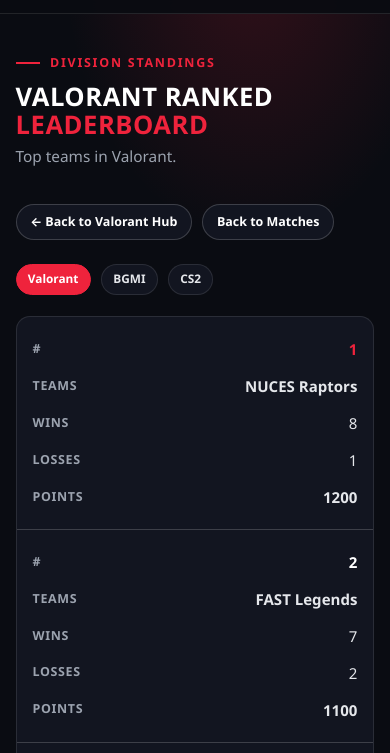
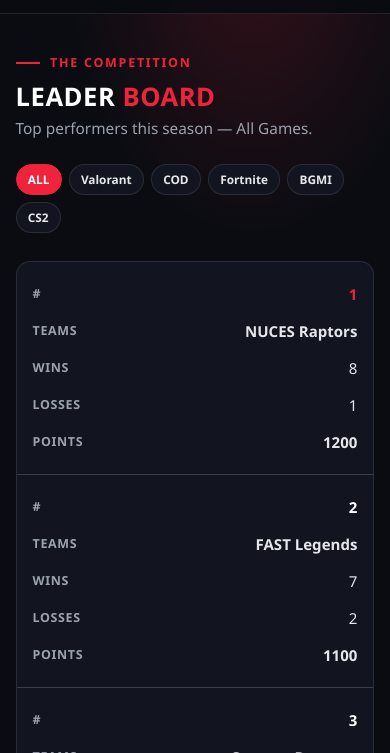
Before and after one commit to fatima-gohar/SE-C_Group08_Redline-Esports-FAST-NUCES, a plain HTML site: page pages/leaderboard.html in a window 390 px wide. Shown: the part 53-806 px from the top of the page. Drawn offline with Linux system fonts and the light colour scheme.

Commit message:
Add Match Details styling and Leaderboard functionality
Added styling for Match Details and implemented the Leaderboard page with its JavaScript functionality.

```diff
--- a/js/leaderboard.js
+++ b/js/leaderboard.js
@@ -1,43 +1,54 @@
 /* ==========================================================================
-   Redline Esports - Ranked Leaderboard Page (Valorant Default + Game Switcher)
+   Redline Esports - Ranked Leaderboard Page (Prototype-Faithful)
    ========================================================================== */
 
 document.addEventListener("DOMContentLoaded", () => {
   const params = new URLSearchParams(window.location.search);
-  let activeCategory = getGameCategory(params.get("game"));
+  const gameParam = params.get("game");
+  const contentEl = document.getElementById("leaderboardContent");
+  const subtitleEl = document.querySelector(".page-subtitle");
+  const filterButtons = document.querySelectorAll(".filter-pill[data-game]");
 
-  const titleEl = document.getElementById("leaderboardTitle");
-  const subtitleEl = document.getElementById("leaderboardSubtitle");
-  const contentEl = document.getElementById("leaderboardContent");
-  const backToHubLink = document.getElementById("backToHubLink");
-  const filterButtons = document.querySelectorAll(".leaderboard-filters .filter-pill");
+  if (!contentEl) return;
 
-  function renderLeaderboard(category) {
-    activeCategory = category;
-    document.title = `${category.name} Ranked Leaderboard | Redline Esports`;
-    titleEl.innerHTML = `${category.name} Ranked <span>Leaderboard</span>`;
-    subtitleEl.textContent = `Top teams in ${category.name}.`;
-
-    if (backToHubLink) {
-      backToHubLink.textContent = `\u2190 Back to ${category.name} Hub`;
-      backToHubLink.href =
-        category.id === "Valorant"
-          ? "valorant-hub.html"
-          : `valorant-hub.html?game=${encodeURIComponent(category.id)}`;
-    }
+  function renderLeaderboard(gameKey) {
+    const isAll = !gameKey || gameKey.toLowerCase() === "all";
 
     filterButtons.forEach((btn) => {
-      btn.classList.toggle("is-active", btn.dataset.game === category.id);
+      const matches = btn.dataset.game.toLowerCase() === (isAll ? "all" : gameKey.toLowerCase());
+      btn.classList.toggle("is-active", matches);
     });
 
-    contentEl.replaceChildren(buildRankingsLayout(category.rankings));
+    if (isAll) {
+      document.title = "Leaderboard | Redline Esports";
+      if (subtitleEl) {
+        subtitleEl.textContent = "Top performers this season — All Games.";
+      }
+      contentEl.replaceChildren(buildRankingsLayout(GENERAL_LEADERBOARD));
+    } else {
+      const activeCategory = getGameCategory(gameKey);
+      document.title = `${activeCategory.name} Ranked Leaderboard | Redline Esports`;
+      if (subtitleEl) {
+        subtitleEl.textContent = `Top performers this season — ${activeCategory.name}.`;
+      }
+      contentEl.replaceChildren(buildRankingsLayout(activeCategory.rankings));
+    }
   }
 
-  filterButtons.forEach((btn) => {
-    btn.addEventListener("click", () => {
-      renderLeaderboard(getGameCategory(btn.dataset.game));
+  filterButtons.forEach((button) => {
+    button.addEventListener("click", () => {
+      const selectedGame = button.dataset.game;
+      renderLeaderboard(selectedGame);
+
+      const url = new URL(window.location.href);
+      if (selectedGame === "all") {
+        url.searchParams.delete("game");
+      } else {
+        url.searchParams.set("game", selectedGame);
+      }
+      window.history.replaceState({}, "", url);
     });
   });
 
-  renderLeaderboard(activeCategory);
+  renderLeaderboard(gameParam || "all");
 });
--- a/pages/leaderboard.html
+++ b/pages/leaderboard.html
@@ -74,23 +74,19 @@
   <main>
     <section class="hub-page">
       <div class="container">
-        <div class="view-top-bar">
-          <div>
-            <span class="page-eyebrow">Division Standings</span>
-            <h1 id="leaderboardTitle" class="page-title">Valorant Ranked <span>Leaderboard</span></h1>
-            <p id="leaderboardSubtitle" class="page-subtitle">Top teams in Valorant.</p>
+        <div class="page-intro">
+          <span class="page-eyebrow">The Competition</span>
+          <h1 class="page-title">Leader <span>Board</span></h1>
+          <p class="page-subtitle">Top performers this season.</p>
+
+          <div class="game-filters" role="group" aria-label="Filter leaderboard by game">
+            <button type="button" class="filter-pill is-active" data-game="all">ALL</button>
+            <button type="button" class="filter-pill" data-game="Valorant">Valorant</button>
+            <button type="button" class="filter-pill" data-game="COD">COD</button>
+            <button type="button" class="filter-pill" data-game="Fortnite">Fortnite</button>
+            <button type="button" class="filter-pill" data-game="BGMI">BGMI</button>
+            <button type="button" class="filter-pill" data-game="CS2">CS2</button>
           </div>
-
-          <div class="top-bar-actions">
-            <a id="backToHubLink" href="valorant-hub.html" class="btn-back">&larr; Back to Valorant Hub</a>
-            <a href="match-results.html" class="btn-back">Back to Matches</a>
-          </div>
-        </div>
-
-        <div class="leaderboard-filters" role="group" aria-label="Select game leaderboard">
-          <button type="button" class="filter-pill is-active" data-game="Valorant">Valorant</button>
-          <button type="button" class="filter-pill" data-game="BGMI">BGMI</button>
-          <button type="button" class="filter-pill" data-game="CS2">CS2</button>
         </div>
 
         <div id="leaderboardContent"></div>
@@ -143,6 +139,8 @@
           <label for="joinGame">Primary Game</label>
           <select id="joinGame" required>
             <option value="Valorant">Valorant</option>
+            <option value="COD">COD</option>
+            <option value="Fortnite">Fortnite</option>
             <option value="BGMI">BGMI</option>
             <option value="CS2">CS2</option>
           </select>
```
Also changed, not shown: css/match-details.css (+40 -0 lines).
